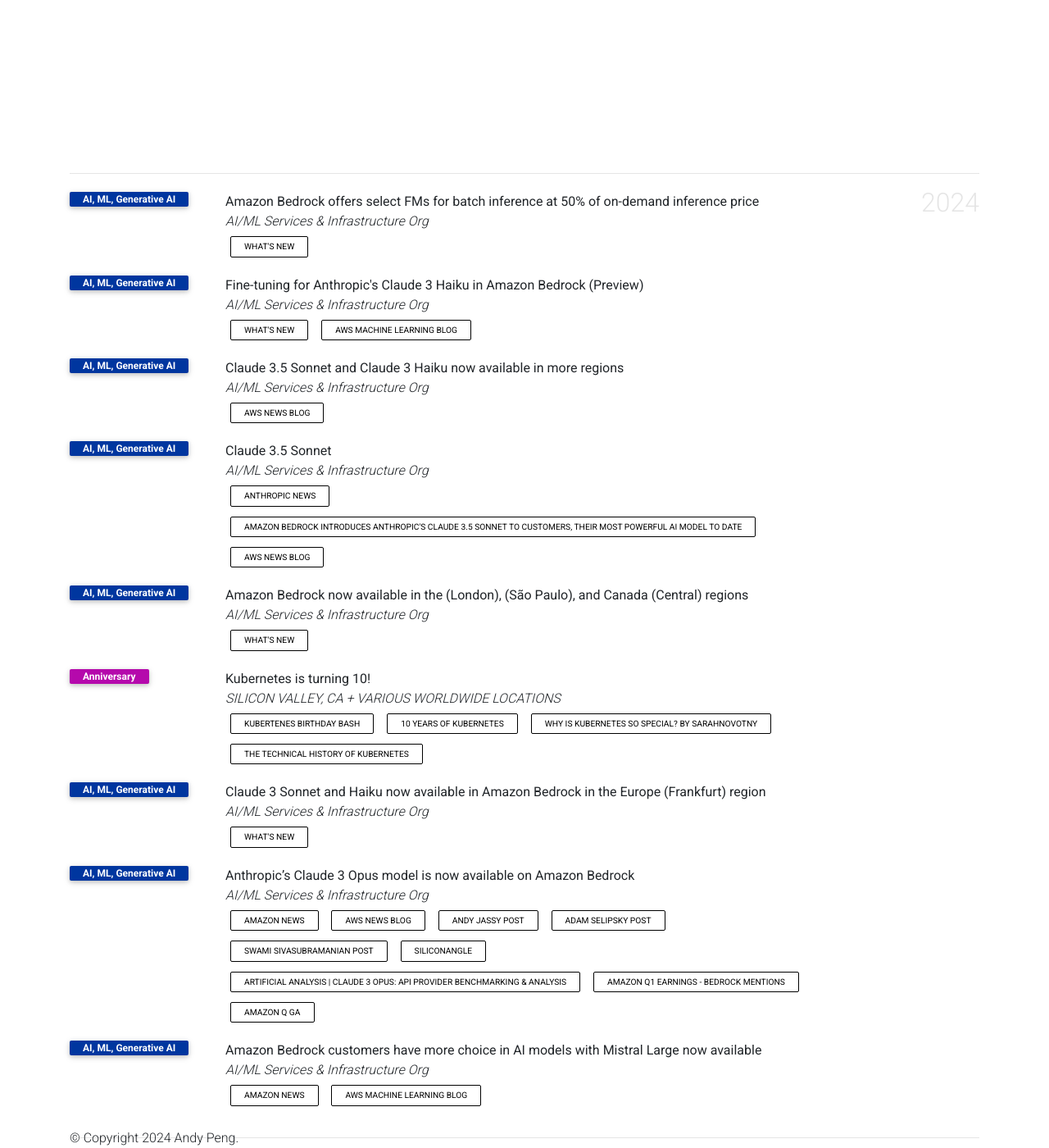
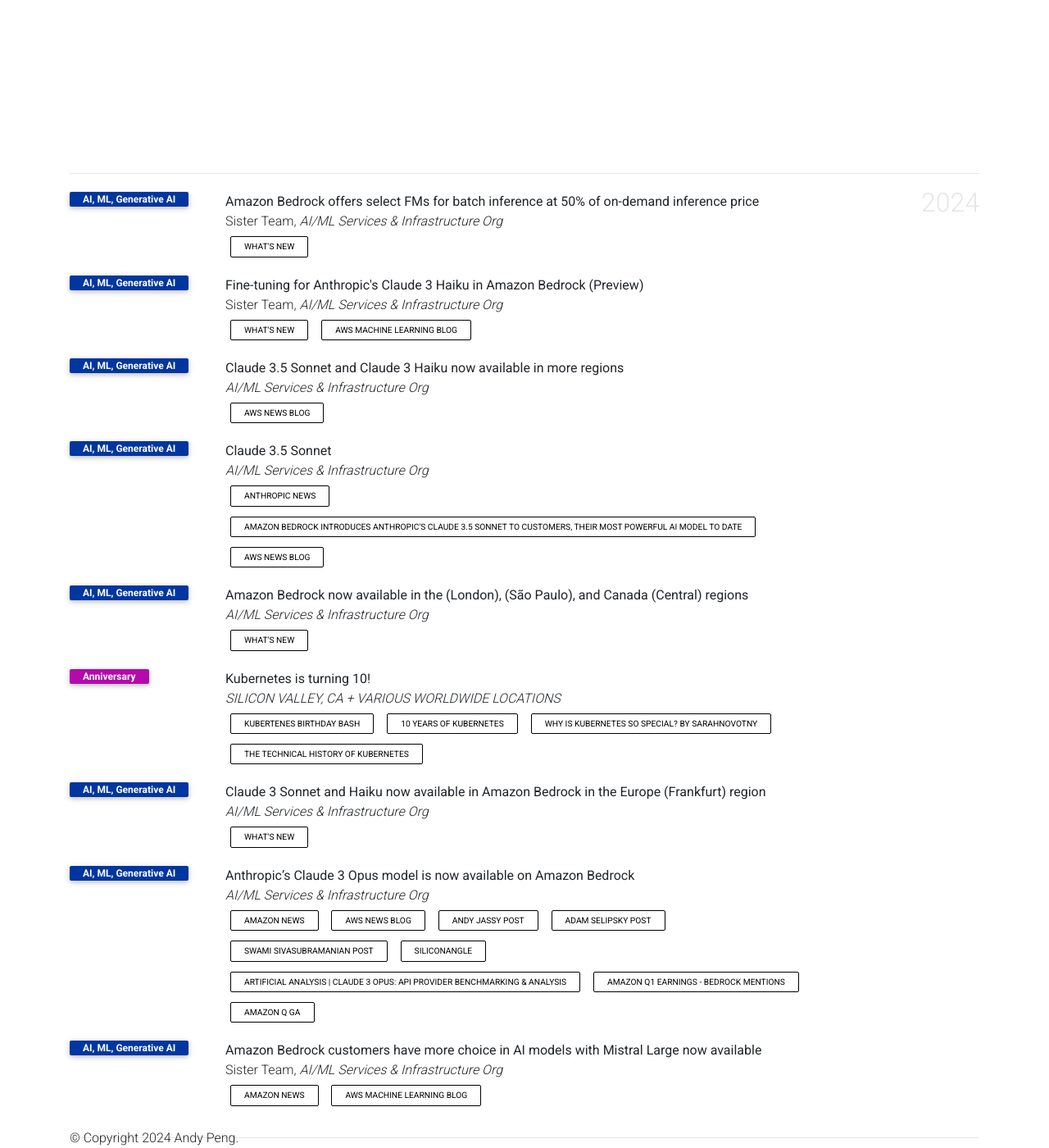
Before and after one commit to gfw001/gfw001.github.io, a Jekyll site: the page products.html, which Jekyll copies as it is, in a window 1280 px wide and 1400 px high, scrolled down 1013 px. Shown: the whole window at 82% size. Built offline with Jekyll 4.4.1, drawn with Linux system fonts in a browser that asks for light colours; comment, search, counter and statistics services are not loaded; a style sheet for code colours, icons or effects is not loaded.

Commit message:
Update products.html

```diff
--- a/products.html
+++ b/products.html
@@ -217,7 +217,7 @@
                <div class="col-sm-2 abbr"><abbr class="badge">AI, ML, Generative AI</abbr></div>
                <div id="mao2023agent" class="col-sm-8">
                   <div class="title">Amazon Bedrock offers select FMs for batch inference at 50% of on-demand inference price</div>
-                  <div class="periodical"> <em>AI/ML Services & Infrastructure Org</em> </div>
+                  <div class="periodical"> Sister Team, <em>AI/ML Services & Infrastructure Org</em> </div>
                   <div class="links">
                      <a href="https://aws.amazon.com/about-aws/whats-new/2024/08/amazon-bedrock-fms-batch-inference-50-price/" class="btn btn-sm z-depth-0" role="button" rel="noopener noreferrer" target="_blank">What's New</a>
                   </div>
@@ -232,7 +232,7 @@
                <div class="col-sm-2 abbr"><abbr class="badge">AI, ML, Generative AI</abbr></div>
                <div id="mao2023agent" class="col-sm-8">
                   <div class="title">Fine-tuning for Anthropic's Claude 3 Haiku in Amazon Bedrock (Preview)</div>
-                  <div class="periodical"> <em>AI/ML Services & Infrastructure Org</em> </div>
+                  <div class="periodical"> Sister Team, <em>AI/ML Services & Infrastructure Org</em> </div>
                   <div class="links">
                      <a href="https://aws.amazon.com/about-aws/whats-new/2024/07/fine-tuning-anthropics-claude-3-haiku-bedrock-preview/" class="btn btn-sm z-depth-0" role="button" rel="noopener noreferrer" target="_blank">What's New</a>
                      <a href="https://aws.amazon.com/blogs/machine-learning/fine-tune-anthropics-claude-3-haiku-in-amazon-bedrock-to-boost-model-accuracy-and-quality/" class="btn btn-sm z-depth-0" role="button" rel="noopener noreferrer" target="_blank">AWS Machine Learning Blog</a>
@@ -351,7 +351,7 @@
                <div class="col-sm-2 abbr"><abbr class="badge">AI, ML, Generative AI</abbr></div>
                <div id="mao2023agent" class="col-sm-8">
                   <div class="title">Amazon Bedrock customers have more choice in AI models with Mistral Large now available</div>
-                  <div class="periodical"> <em>AI/ML Services & Infrastructure Org</em> </div>
+                  <div class="periodical"> Sister Team, <em>AI/ML Services & Infrastructure Org</em> </div>
                   <div class="links">
                      <a href="https://www.aboutamazon.com/news/aws/mistral-ai-mistral-large-amazon-bedrock" class="btn btn-sm z-depth-0" role="button" rel="noopener noreferrer" target="_blank">Amazon News</a>
                      <a href="https://aws.amazon.com/blogs/machine-learning/aws-and-mistral-ai-commit-to-democratizing-generative-ai-with-a-strengthened-collaboration/" class="btn btn-sm z-depth-0" role="button" rel="noopener noreferrer" target="_blank">AWS Machine Learning Blog</a>
```
